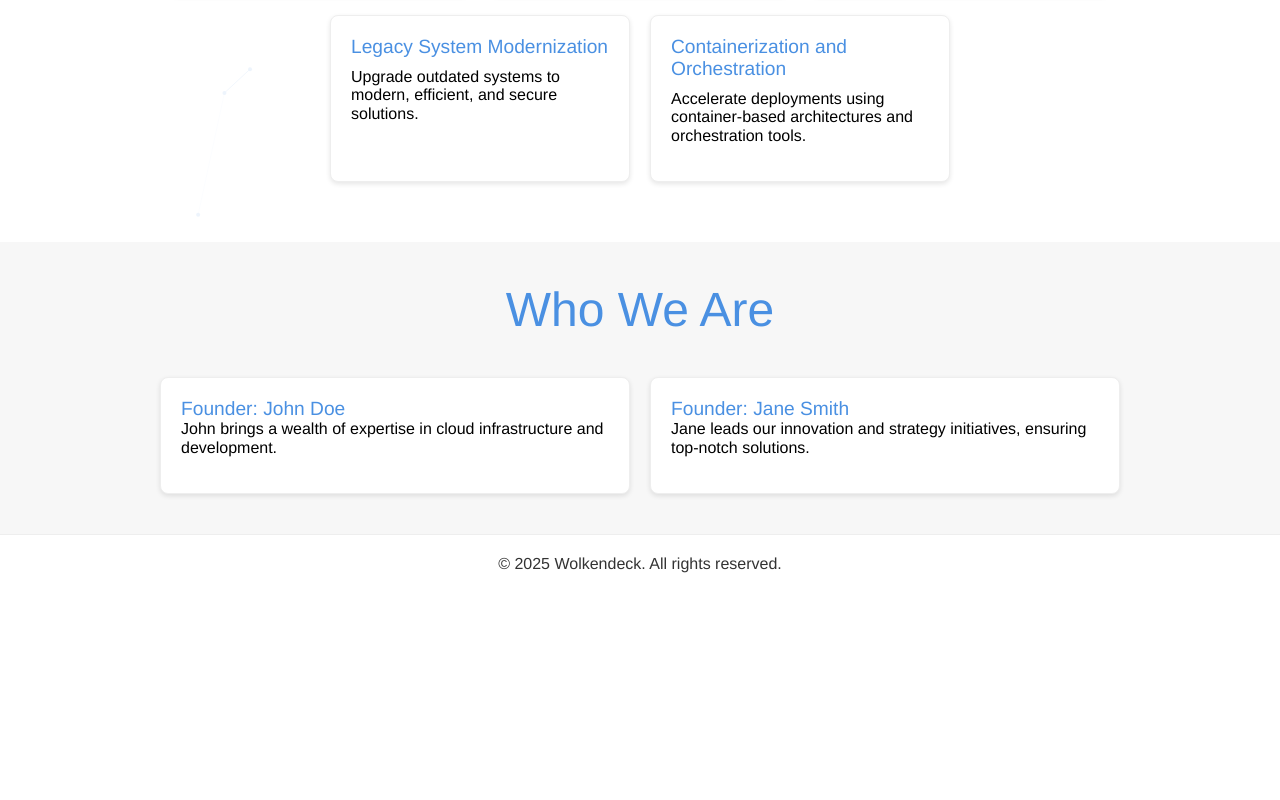
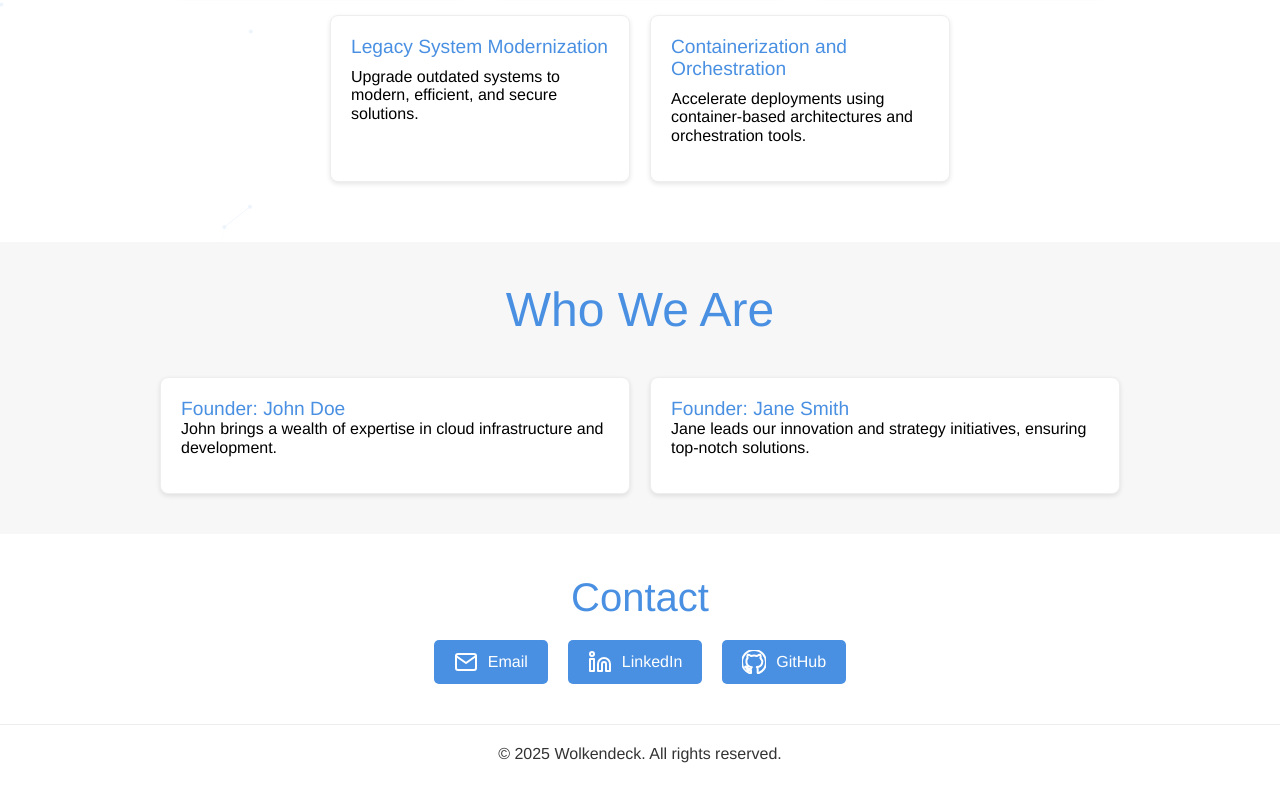
Before and after one commit to wolkendeck/website, a Vue app: page / in a window 1280 px wide. Shown: the part 1198-1998 px from the top of the page. Before the commit the page ends 1808 px from the top, so only its background shows below. Built offline with nearby package versions, Linux system fonts and the light colour scheme; the HTML template or start-up script is replaced by a standard one.

Commit message:
Services

```diff
--- a/src/App.vue
+++ b/src/App.vue
@@ -28,6 +28,45 @@
             <h3>Founder: Jane Smith</h3>
             <p>Jane leads our innovation and strategy initiatives, ensuring top-notch solutions.</p>
           </div>
+        </div>
+      </div>
+    </section>
+
+    <!-- "Contact" Section -->
+    <section class="contact-section">
+      <div class="container">
+        <h2>Contact</h2>
+        <div class="contact-buttons">
+          <a href="mailto:info@example.com" class="contact-button">
+            <!-- Email Icon -->
+            <svg xmlns="http://www.w3.org/2000/svg" width="24" height="24" viewBox="0 0 24 24"
+              fill="none" stroke="currentColor" stroke-width="2" stroke-linecap="round" stroke-linejoin="round"
+              class="feather feather-mail">
+              <path d="M4 4h16c1.1 0 2 .9 2 2v12a2 2 0 0 1-2 2H4a2 2 0 0 1-2-2V6c0-1.1.9-2 2-2z"></path>
+              <polyline points="22,6 12,13 2,6"></polyline>
+            </svg>
+            Email
+          </a>
+          <a href="https://www.linkedin.com/in/your-profile" target="_blank" class="contact-button">
+            <!-- LinkedIn Icon -->
+            <svg xmlns="http://www.w3.org/2000/svg" width="24" height="24" viewBox="0 0 24 24"
+              fill="none" stroke="currentColor" stroke-width="2" stroke-linecap="round" stroke-linejoin="round"
+              class="feather feather-linkedin">
+              <path d="M16 8a6 6 0 0 1 6 6v7h-4v-7a2 2 0 0 0-4 0v7h-4v-7a6 6 0 0 1 6-6z"></path>
+              <rect x="2" y="9" width="4" height="12"></rect>
+              <circle cx="4" cy="4" r="2"></circle>
+            </svg>
+            LinkedIn
+          </a>
+          <a href="https://github.com/your-profile" target="_blank" class="contact-button">
+            <!-- GitHub Icon -->
+            <svg xmlns="http://www.w3.org/2000/svg" role="img" width="24" height="24" viewBox="0 0 24 24"
+              fill="none" stroke="currentColor" stroke-width="2" stroke-linecap="round" stroke-linejoin="round"
+              class="feather feather-github">
+              <path d="M12 0C5.37 0 0 5.37 0 12a12 12 0 0 0 8.205 11.385c.6.11.82-.26.82-.577v-2.222c-3.338.727-4.047-1.61-4.047-1.61-.546-1.386-1.334-1.755-1.334-1.755-1.09-.746.083-.73.083-.73 1.205.084 1.84 1.236 1.84 1.236 1.07 1.834 2.81 1.304 3.495.997.107-.775.418-1.304.762-1.605-2.664-.3-5.467-1.332-5.467-5.93 0-1.31.47-2.382 1.235-3.222-.123-.303-.535-1.524.117-3.176 0 0 1.008-.322 3.3 1.23a11.52 11.52 0 0 1 3.003-.404 11.52 11.52 0 0 1 3.003.404c2.29-1.552 3.296-1.23 3.296-1.23.654 1.653.242 2.874.12 3.176.77.84 1.232 1.912 1.912 3.222 0 4.61-2.807 5.625-5.479 5.92.43.372.823 1.102.823 2.222v3.293c0 .319.218.694.825.576A12.004 12.004 0 0 0 24 12c0-6.63-5.373-12-12-12z"></path>
+            </svg>
+            GitHub
+          </a>
         </div>
       </div>
     </section>
@@ -217,4 +256,50 @@ body {
     flex-direction: column;
   }
 }
+
+/* Contact Section styling */
+.contact-section {
+  background: #fff;
+  padding: 40px 20px;
+  text-align: center;
+}
+
+.contact-section .container {
+  max-width: 960px;
+  margin: 0 auto;
+}
+
+.contact-section h2 {
+  font-size: 2.5em;
+  color: #4A90E2;
+  margin-bottom: 20px;
+}
+
+.contact-buttons {
+  display: flex;
+  gap: 20px;
+  justify-content: center;
+  flex-wrap: wrap;
+}
+
+.contact-button {
+  display: flex;
+  align-items: center;
+  gap: 10px;
+  background: #4A90E2;
+  color: #fff;
+  padding: 10px 20px;
+  border-radius: 5px;
+  text-decoration: none;
+  transition: background 0.3s;
+}
+
+.contact-button:hover {
+  background: #357ABD;
+}
+
+.contact-button svg {
+  width: 24px;
+  height: 24px;
+}
 </style>
```
